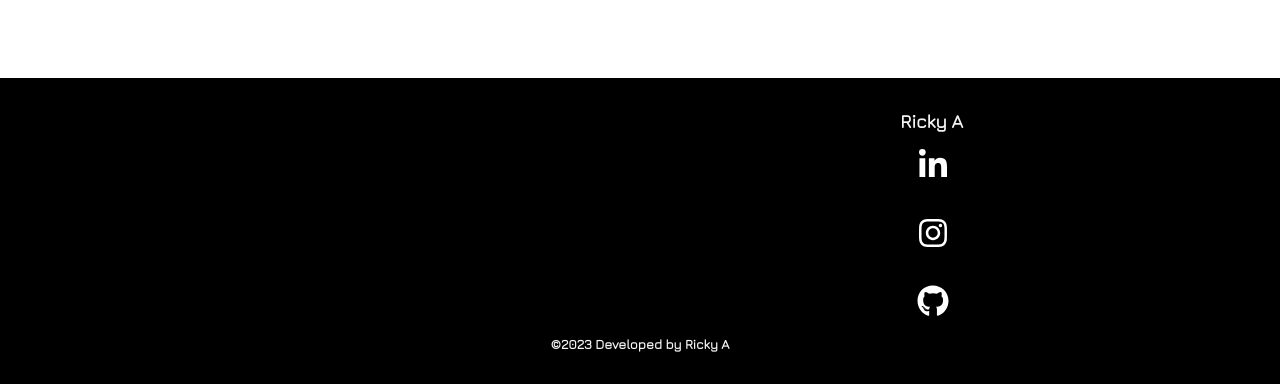
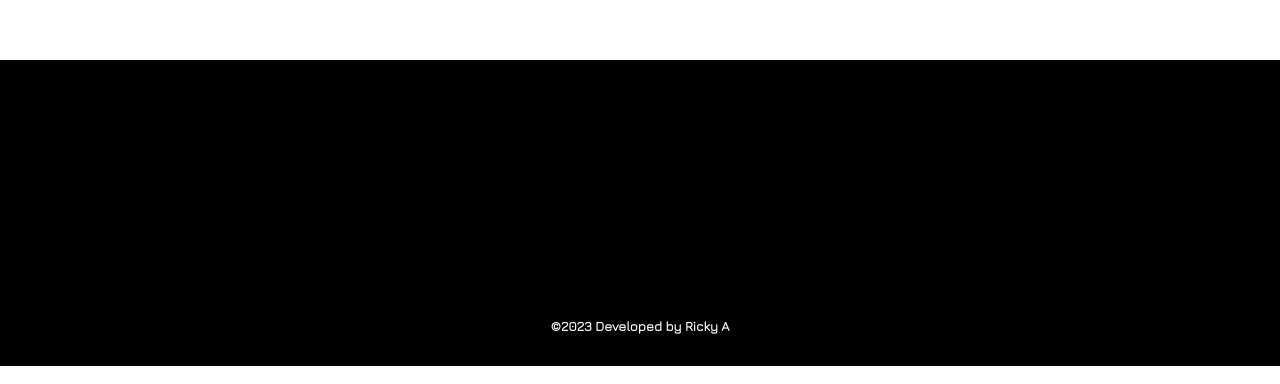
Before and after one commit to rickyanchores/rickyanchoresdev, a React (Create React App) app: page / in a window 1280 px wide. Shown: the part 3736-4120 px from the top of the page. Built offline with nearby package versions, Linux system fonts and the light colour scheme.

Commit message:
edit footer animation

```diff
--- a/src/components/Card/Card.jsx
+++ b/src/components/Card/Card.jsx
@@ -8,10 +8,10 @@
             <p>{card.description}</p>
             <div className="btn-container">
                 <button className='btn'>
-                    <a href={card.code} target="_blank">VIEW</a>
+                    <a href={card.code} target="_blank" rel='noreferrer'>VIEW</a>
                 </button>
                 <button className='btn'>
-                    <a href={card.live} target="_blank">LIVE</a>
+                    <a href={card.live} target="_blank" rel='noreferrer'>LIVE</a>
                 </button>
             </div>
         </div>
--- a/src/pages/Footer/Footer.jsx
+++ b/src/pages/Footer/Footer.jsx
@@ -19,7 +19,7 @@
                     <h4 data-aos="fade-left">Email: ricky23anchores@gmail.com</h4>
                     <h4 data-aos="fade-left">London, United Kingdom</h4>
                 </div>
-                <div className="right" id='contacts'>
+                <div className="right" id='contacts' data-aos="fade-right">
                     <h3>Ricky A</h3>
                     <div className="socialLink">
                         <a href="https://www.linkedin.com/in/rickyanchores/" target="_blank" rel="noreferrer">
--- a/src/pages/Projects/Projects.jsx
+++ b/src/pages/Projects/Projects.jsx
@@ -1,7 +1,6 @@
 import React from 'react'
 
 import Card from '../../components/Card/Card'
-
 
 
 // IMPORT IMAGES
@@ -17,7 +16,7 @@
     const card = [
         {
             title: "CiTYPiX",
-            description: "Blog site with minimal design completely made from scratch HTML CSS and JS",
+            description: "Blog site with minimal design",
             code: "https://github.com/rickyanchores/CiTYPiX",
             live: "https://rickyanchores.github.io/CiTYPiX/"
         },
```
